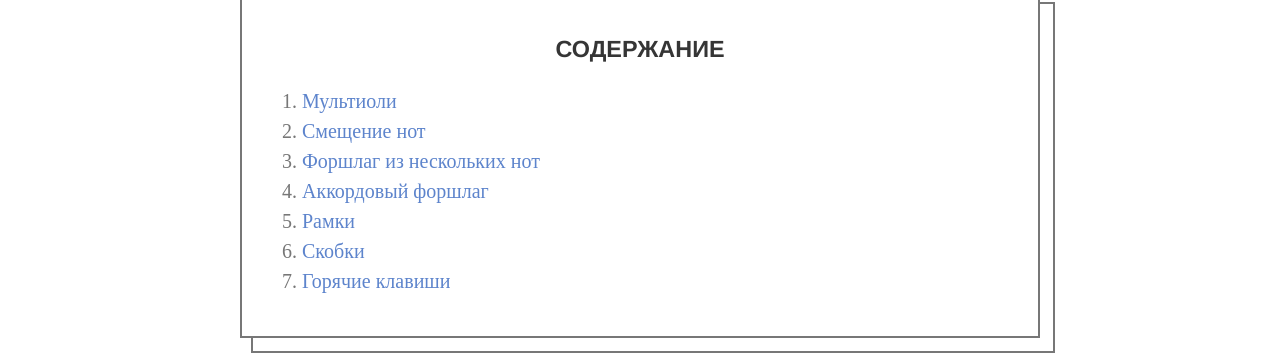
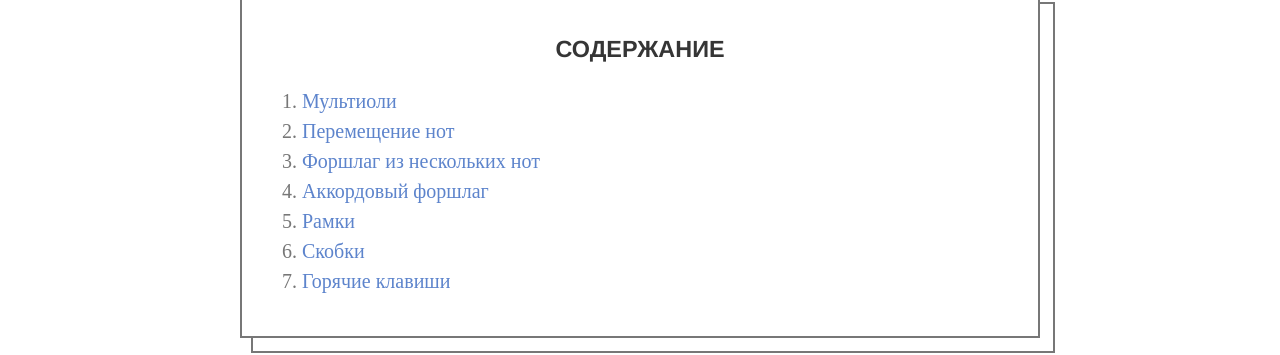
Before and after one commit to postolny/postolny.github.io, a Jekyll site: the page built from _posts/2021-12-24-musescore.md, in a window 1280 px wide and 900 px high, scrolled down 763 px. Shown: the part 140-495 px from the top of the window. Built offline with Jekyll 4.4.1, drawn with Linux system fonts in a browser that asks for light colours.

Commit message:
Update 2021-12-24-musescore.md

```diff
--- a/_posts/2021-12-24-musescore.md
+++ b/_posts/2021-12-24-musescore.md
@@ -14,7 +14,7 @@ MuseScore – бесплатный нотный редактор, в котор
   <h3>Содержание</h3>
   <ol class="toc">
     <li><a href="#gruppi-irregolari">Мультиоли</a></li>
-    <li><a href="#spiazzamento">Смещение нот</a></li>
+    <li><a href="#spiazzamento">Перемещение нот</a></li>
     <li><a href="#acciaccatura-di-piu-note">Форшлаг из нескольких нот</a></li>
     <li><a href="#acciaccatura-di-un-accordo">Аккордовый форшлаг</a></li>
     <li><a href="#cornici">Рамки</a></li>
```
